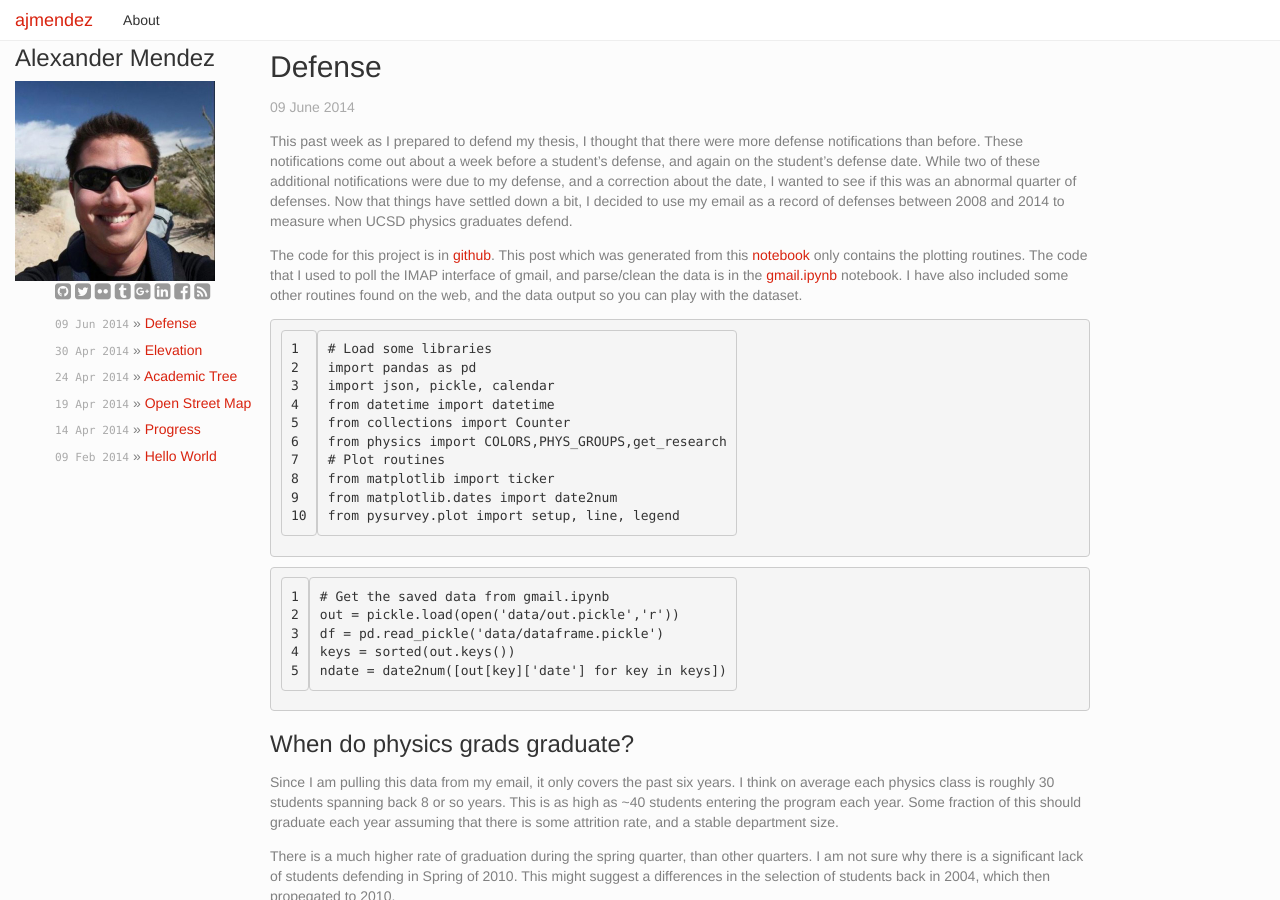
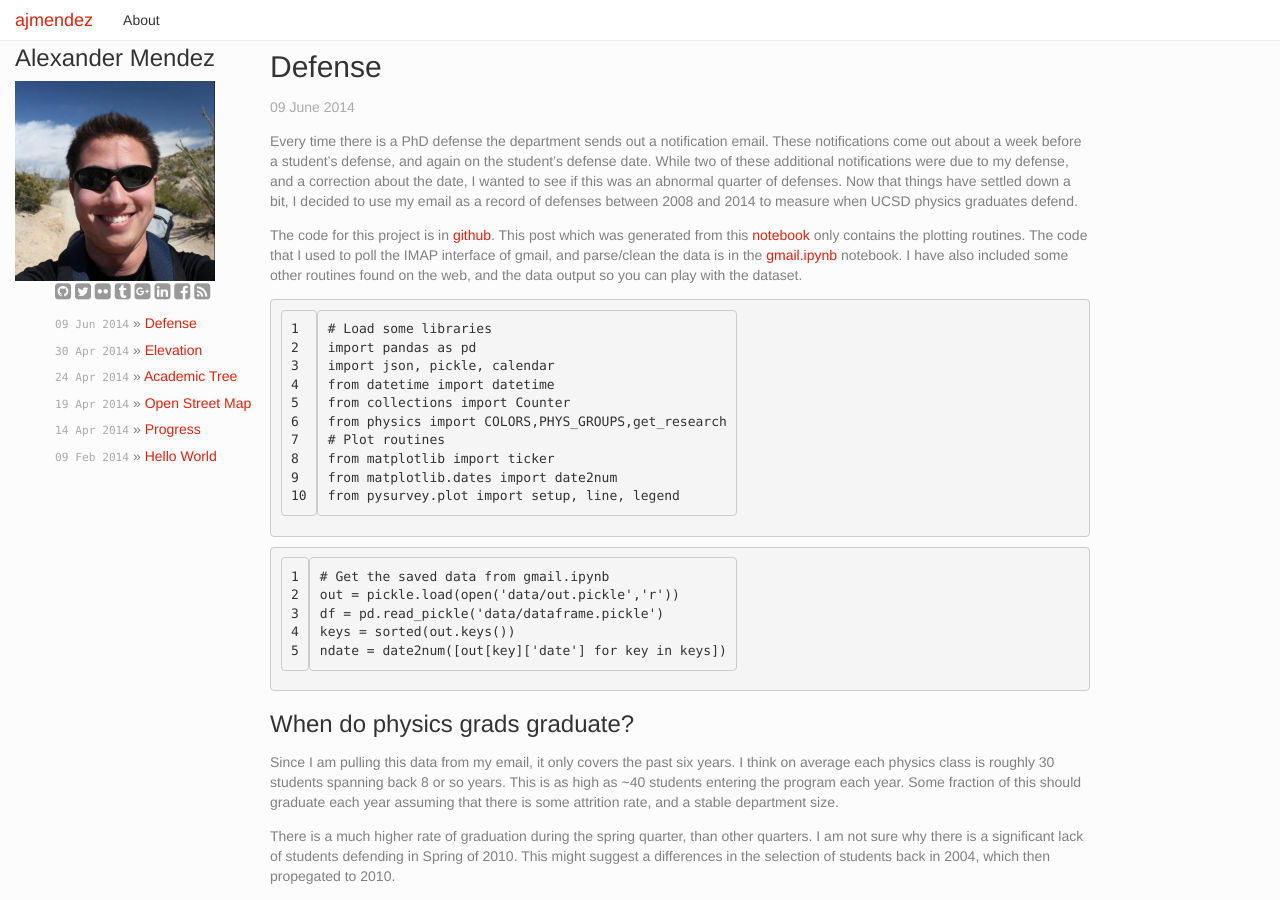
Before and after one commit to ajmendez/ajmendez.github.com, a Jekyll site: the page built from _posts/2014-06-07-defense.md, in a window 1280 px wide and 900 px high. Built offline with Jekyll 4.4.1, drawn with Linux system fonts in a browser that asks for light colours; nearby versions of some CDN libraries; Markdown is read by kramdown in place of the engine named in the settings.

Commit message:
defense wording

```diff
--- a/_posts/2014-06-07-defense.md
+++ b/_posts/2014-06-07-defense.md
@@ -3,11 +3,10 @@ layout: post
 title: Defense
 description: Look at some basic stats on when UCSD physics graduates defend.
 categories: python defend
-date: '2014-06-09 12:43:05'
+date: '2014-06-09 21:35:24'
 ---
 
-This past week as I prepared to defend my thesis, I thought that there were more
-defense notifications than before.
+Every time there is a PhD defense the department sends out a notification email.
 These notifications come out about a week before a student's defense, and again
 on the student's defense date.
 While two of these additional notifications were due to my defense, and a
```
Also changed, not shown: other parts of _posts/2014-06-07-defense.md (+6 -3 lines).
